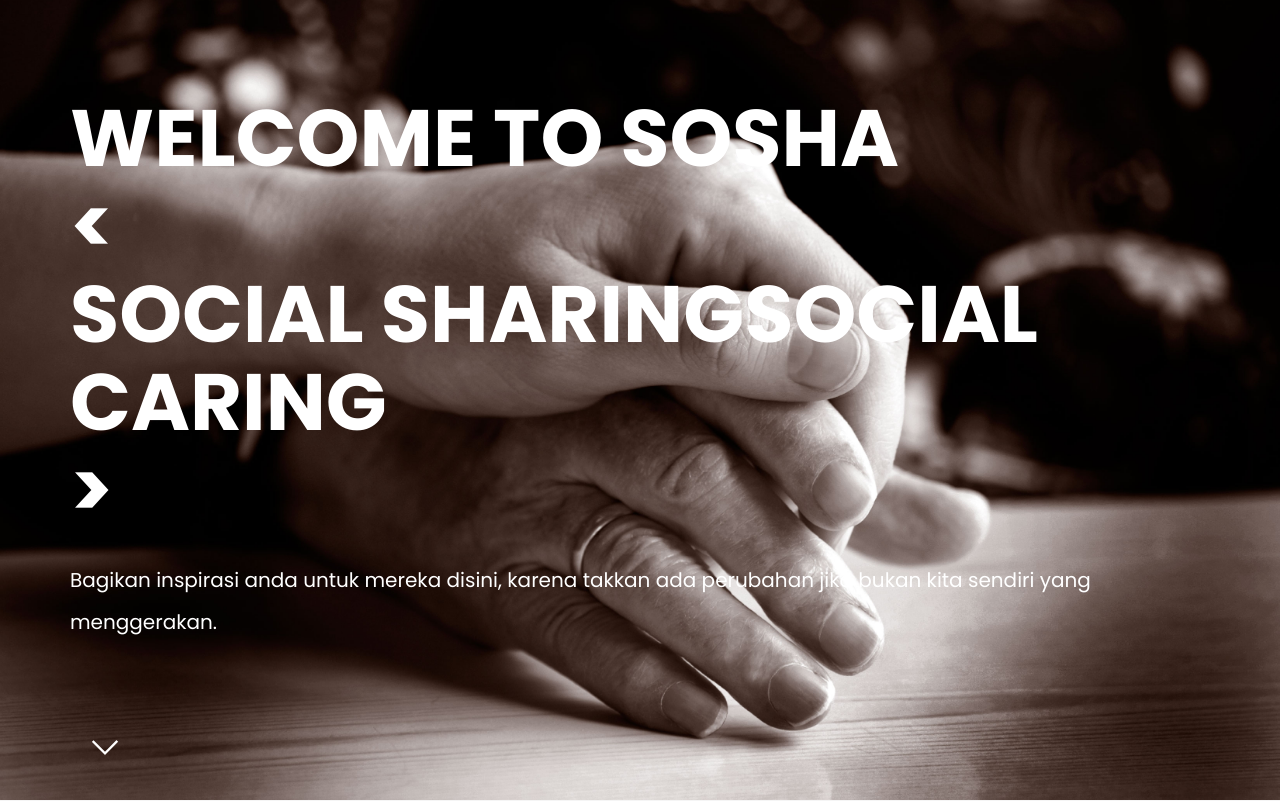
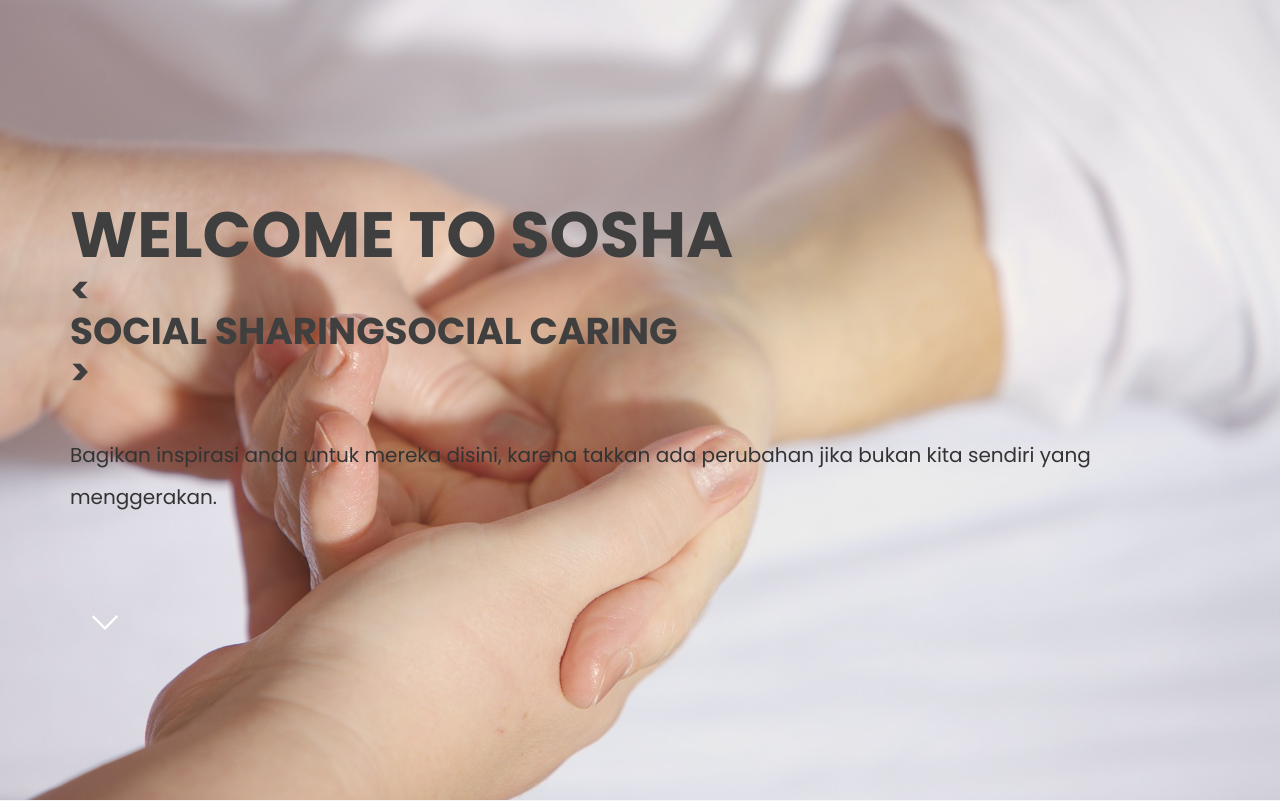
Before and after one commit to nabilahyf/SoSha, a CodeIgniter app: page /SoSha/ in a window 1280 px wide. Shown: the top 801 px of the page. Run offline with CodeIgniter, Linux system fonts and the light colour scheme; some libraries are stand-ins or nearby versions.

Commit message:
canceling edit

```diff
--- a/application/views/index.php
+++ b/application/views/index.php
@@ -28,7 +28,7 @@
 			<header class="header header--fixed">
 				<div class="container">
 					<div class="header__inner">
-						<div class="header__logo"><a href=""><img src="assets/img/logo.jpeg" width="70px" alt=""/> Social Sharing and Caring</a></div>
+						<div class="header__logo"><a href="" style="font-size: 11pt;"><img src="assets/img/logo.jpeg" width="70px" alt=""/> Social Sharing and Caring</a></div>
 						<div class="header__menu">
 
 							<!-- onepage-nav -->
@@ -66,18 +66,20 @@
 					<div class="hero__wrapper">
 						<div class="container">
 							<div class="row">
-								<div class="col-lg-12" style="padding-top: 100px;">
-									<h4 class="hero__title">Welcome to SoSha
+								<div class="col-lg-12" style="padding-top: 80px;">
+									<h4 class="hero__title" style='color: #3f3f3f; font-size: 48pt;'>Welcome to SoSha
 										<br/>
-										<
+
 										<!-- typing__module -->
-										<div class="typing__module" data-options='{"typeSpeed":60}'>
+										<div class="typing__module" data-options='{"typeSpeed":60}' style="font-size: 28pt;">
+											<
 											<div class="typed-strings"><span>Social Sharing</span><span>Social Caring</span>
 											</div><span class="typed"></span>
+											>
 										</div><!-- End / typing__module -->
-										>
+
 									</h4>
-									<p class="hero__text">
+									<p class="hero__text" style="color: #333; margin-top: 35px;">
 										Bagikan inspirasi anda untuk mereka disini, karena takkan ada perubahan jika bukan kita sendiri yang menggerakan.
 
 									</p>
```
Also changed, not shown: assets/img/bg/header2.jpg.
